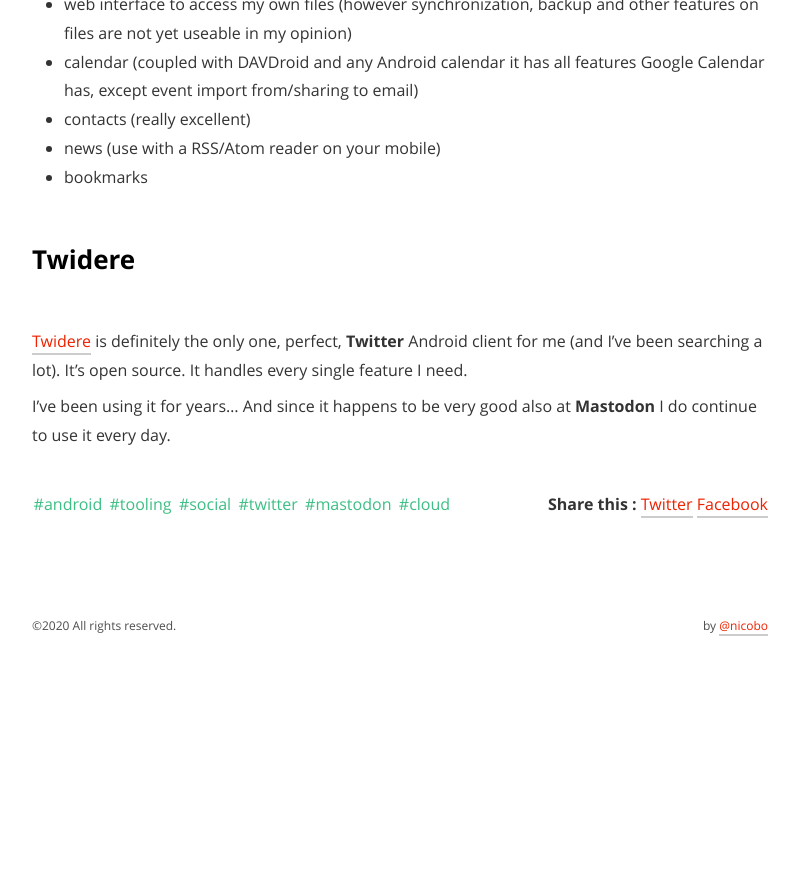
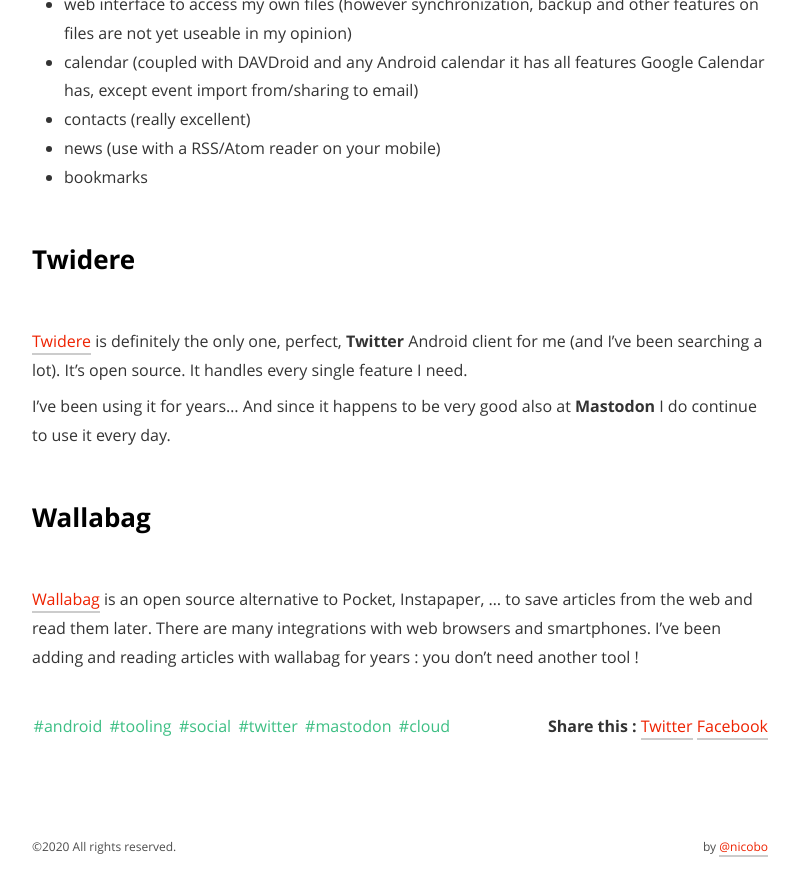
Before and after one commit to nicolabs/nicolabs.net, a Jekyll site: the page built from _posts/2019-04-27-My-favorite-tools-I-want-to-tell-the-world.md, in a window 1280 px wide and 900 px high, scrolled down 631 px. Shown: the top 896 px of the window, without its empty margins (240-1039 px from the left). Built offline with Jekyll 4.4.1, drawn with Linux system fonts in a browser that asks for light colours; before the commit the page ends 1310 px from its top, so only the background shows below that.

Commit message:
+ Wallabag + ansible variables structures inheritance

```diff
--- a/_posts/2019-04-27-My-favorite-tools-I-want-to-tell-the-world.md
+++ b/_posts/2019-04-27-My-favorite-tools-I-want-to-tell-the-world.md
@@ -33,3 +33,10 @@ However, it's based on pluggable features that are not always stable. Here are t
 It's open source. It handles every single feature I need.
 
 I've been using it for years... And since it happens to be very good also at **Mastodon** I do continue to use it every day.
+
+
+## Wallabag
+
+[Wallabag](https://wallabag.org) is an open source alternative to Pocket, Instapaper, ... to save articles from the web and read them later.
+There are many integrations with web browsers and smartphones.
+I've been adding and reading articles with wallabag for years : you don't need another tool !
```
Also changed, not shown: _drafts/Ansible.md (added, +3 -0 lines).
